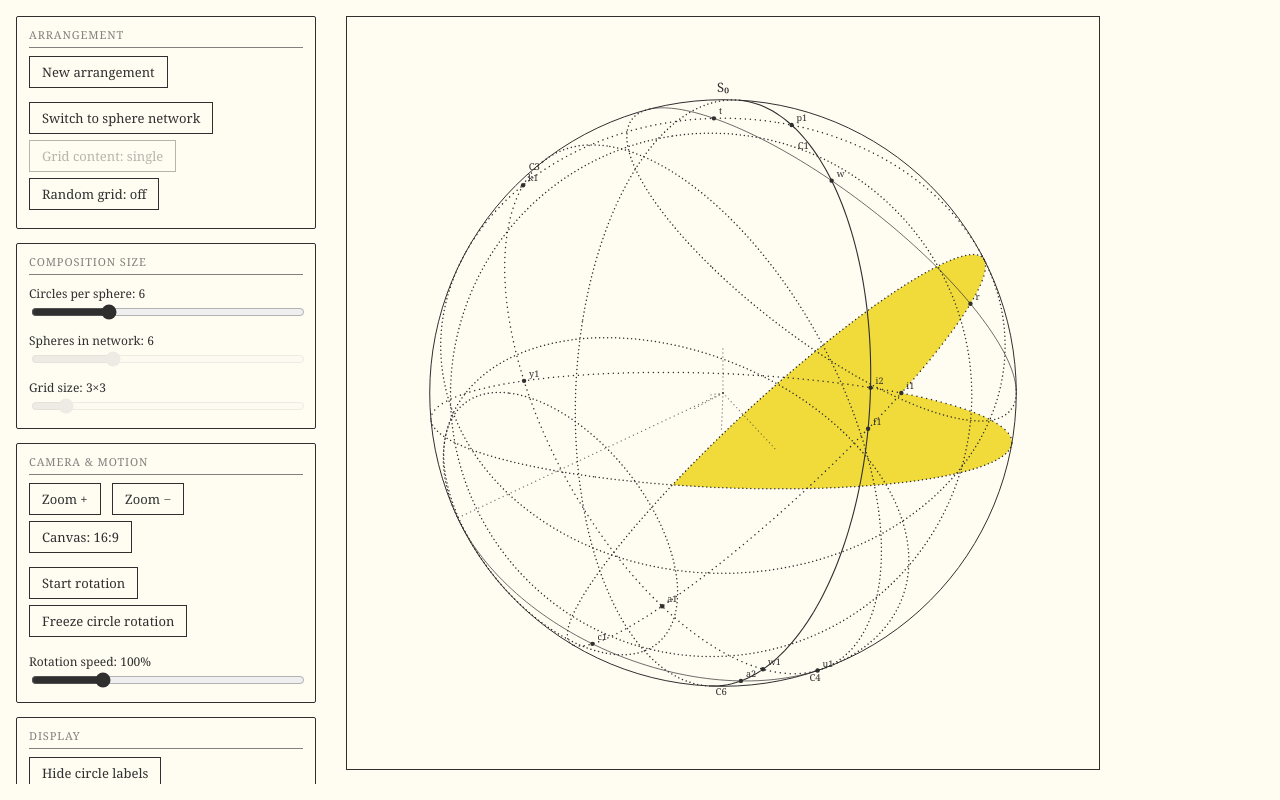
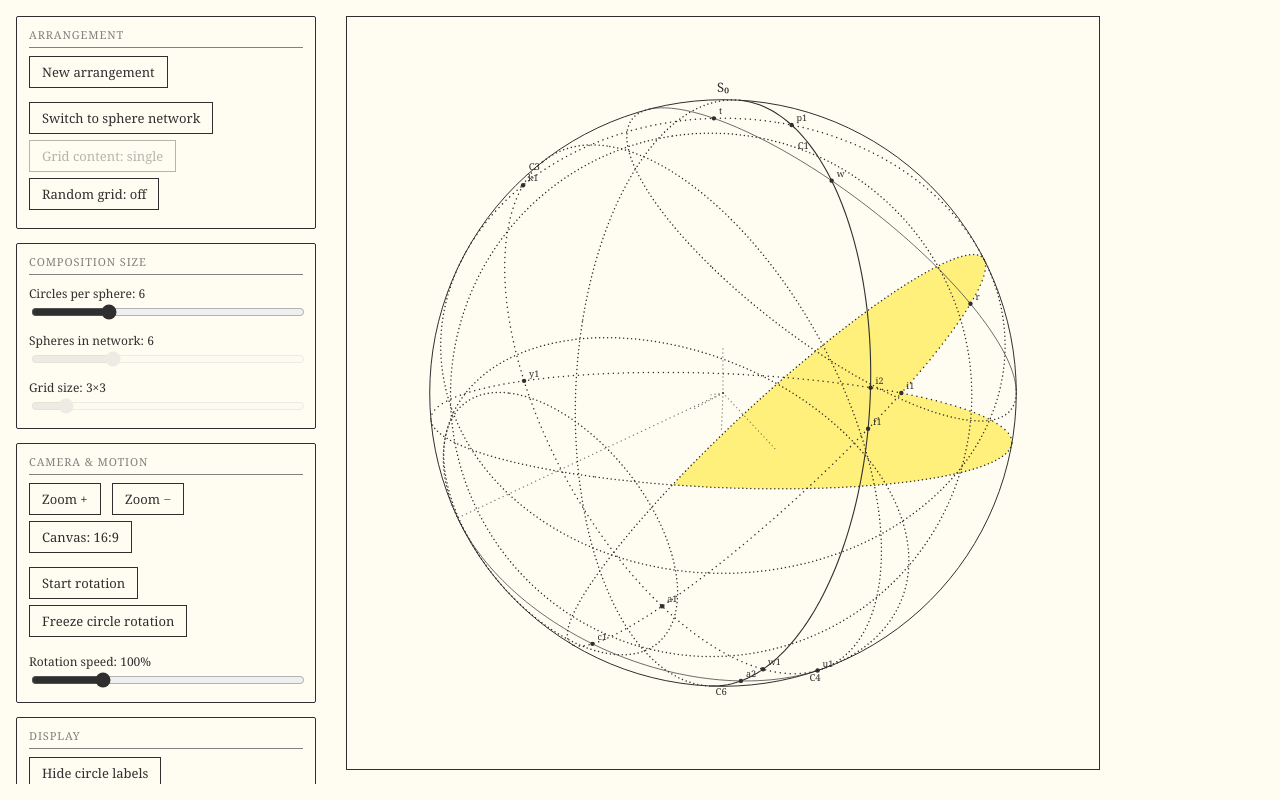
Before and after one commit to drithikandooor/Moloco_Tool, a plain HTML site: page index.html in a window 1280 px wide. Drawn offline with Linux system fonts and the light colour scheme.

Commit message:
color update

```diff
--- a/index.html
+++ b/index.html
@@ -2,7 +2,7 @@
 <html lang="en">
 <head>
 <meta charset="utf-8">
-<title>Arrangement of circles on a sphere</title>
+<title>Moloco Spheres</title>
 <link rel="stylesheet" href="style.css">
 </head>
 <body>
--- a/script.js
+++ b/script.js
@@ -25,8 +25,8 @@ let flagCircleSpin = true; // whether circles precess on their own axes during a
 let ctrlAspect = 'square'; // 'square' | '16:9'
 let zoomLevel = 1;
 const EPS = 6e-3;
-const YELLOW = '#F0DB3A';
-const HIGHLIGHT_PALETTE = ['#F0DB3A', '#EDA946', '#A6D6FC', '#C3E36B'];
+const YELLOW = '#FFEF7B';
+const HIGHLIGHT_PALETTE = ['#FFEF7B', '#BCE1FF', '#E0FF8D'];
 function hexToRgba(hex, alpha){
   const h = hex.replace('#','');
   const r = parseInt(h.substring(0,2),16);
```
